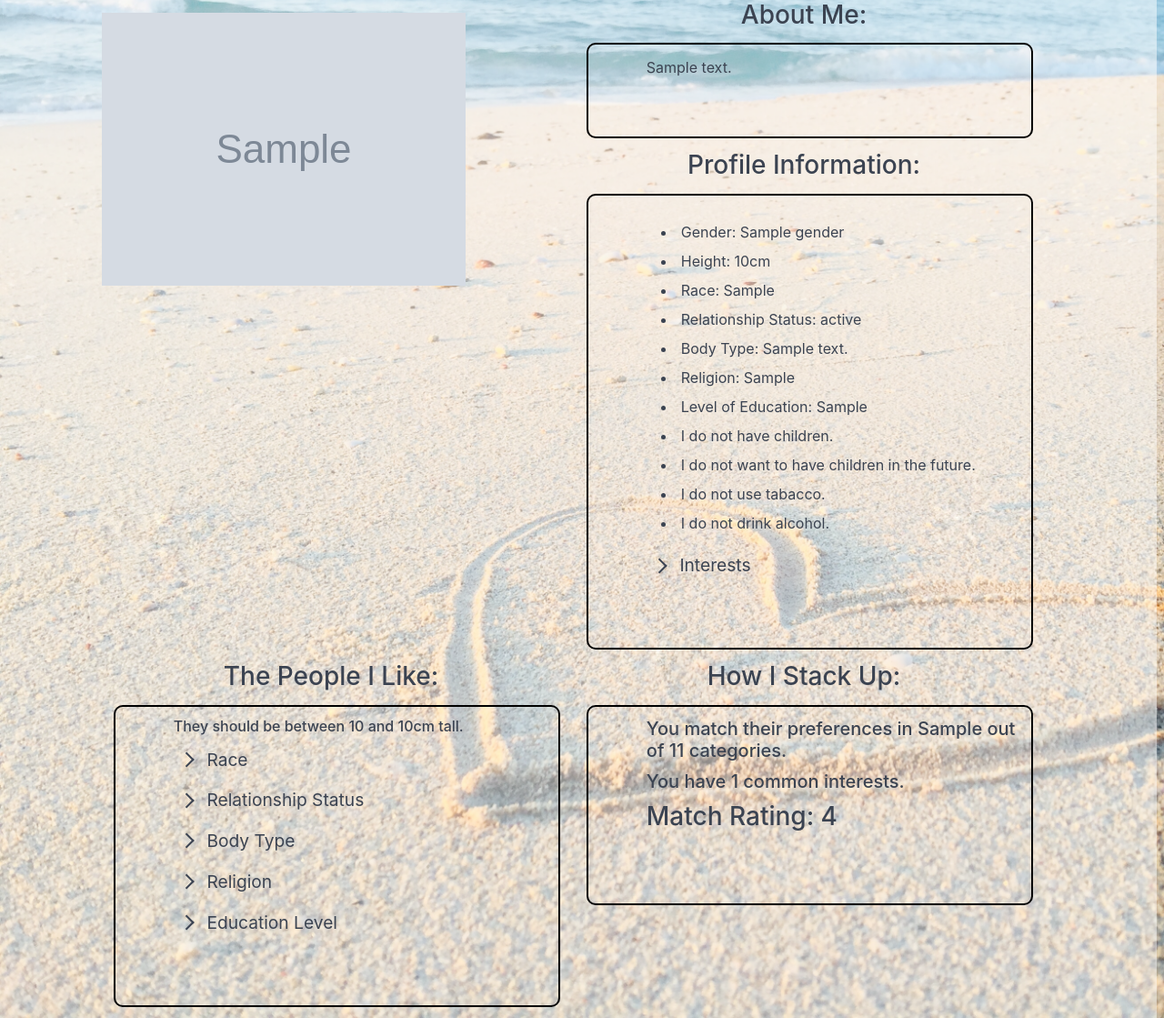
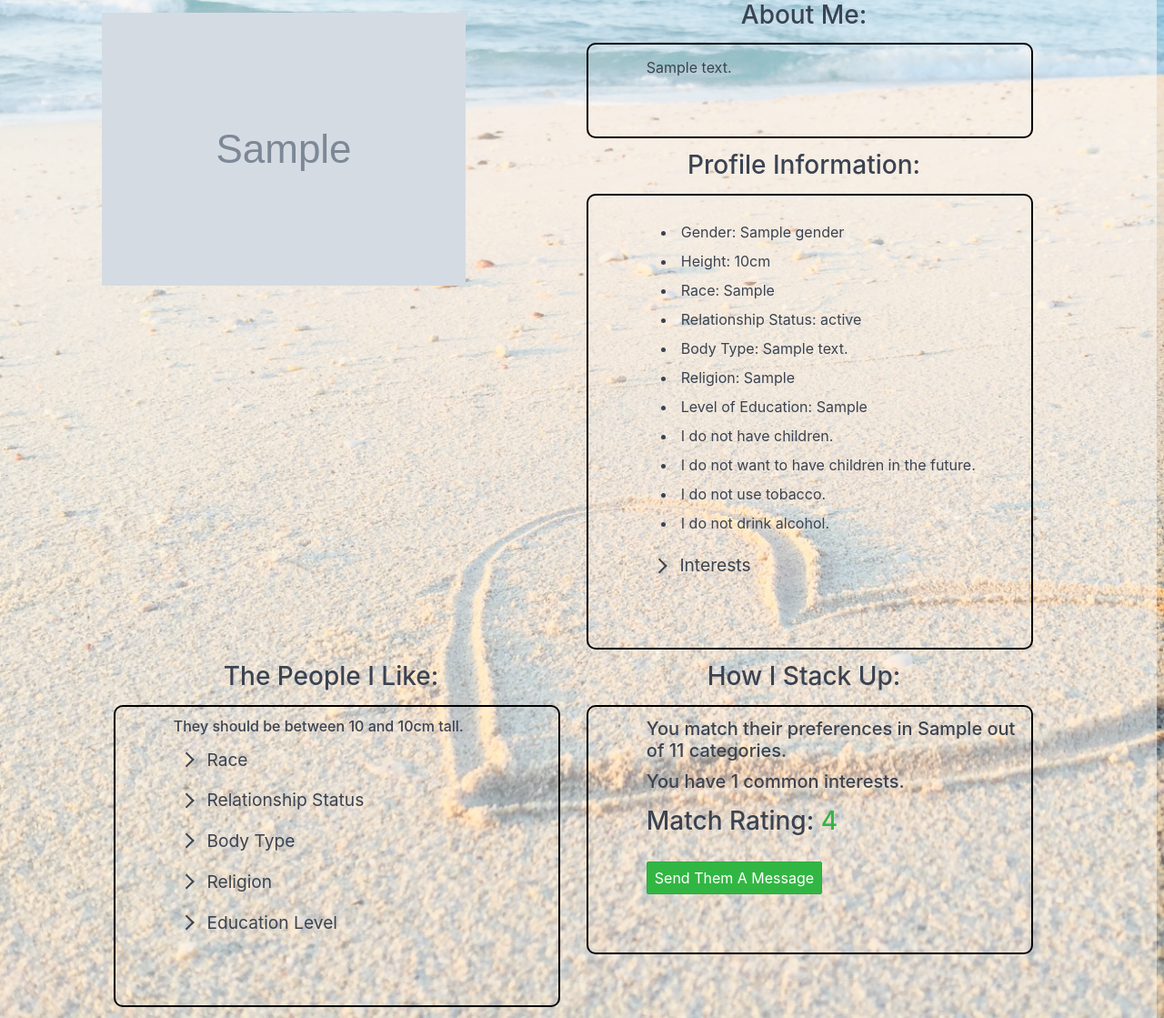
Before and after one commit to Jeffrey-Thompson/BetterMeet, a Django app: template main_app/templates/profiles/profile_show.html in a window 1280 px wide. Shown: the part 77-1196 px from the top of the page at 91% size. Run offline with Django 3.2, Linux system fonts and the light colour scheme; the template is opened without the code that fills it: most values are stand-ins (such as "Sample title", 1, 10 or a date in 2020); grey boxes marked "Sample" are stand-in pictures; data that the repository does not hold is empty; parts of the project's set-up code (start-up, migrations or seed data) failed here and were passed over.

Commit message:
message model

```diff
--- a/main_app/templates/profiles/profile_show.html
+++ b/main_app/templates/profiles/profile_show.html
@@ -38,7 +38,7 @@
                         {% if profile.smokes %}
                             <li>I use tobacco.</li>
                         {% else %}
-                            <li>I do not use tabacco.</li>
+                            <li>I do not use tobacco.</li>
                         {% endif %}
                         {% if profile.drinks %}
                             <li>I drink alcohol.</li>
@@ -177,7 +177,13 @@
                 <div class="profile-box">
                     <h5>You match their preferences in {{category_match}} out of 11 categories.</h5>
                     <h5>You have {{common_interests|length}} common interests.</h5>
-                    <h3>Match Rating: {{match_rating}}</h3>
+                    <span class="h3">Match Rating: </span>
+                    {% if match_rating == "Awful" or match_rating == "Poor" %}
+                        <span class="h3 text-error">{{match_rating}}</span><br><br>
+                    {% else %}
+                        <span class="h3 text-success">{{match_rating}}</span><br><br>
+                    {% endif %}
+                    <a href="" class="btn btn-success">Send Them A Message</a>
                 </div>
             </div>
             <div class="column col-1"></div>
```
Also changed, not shown: main_app/models.py (+10 -0 lines).
